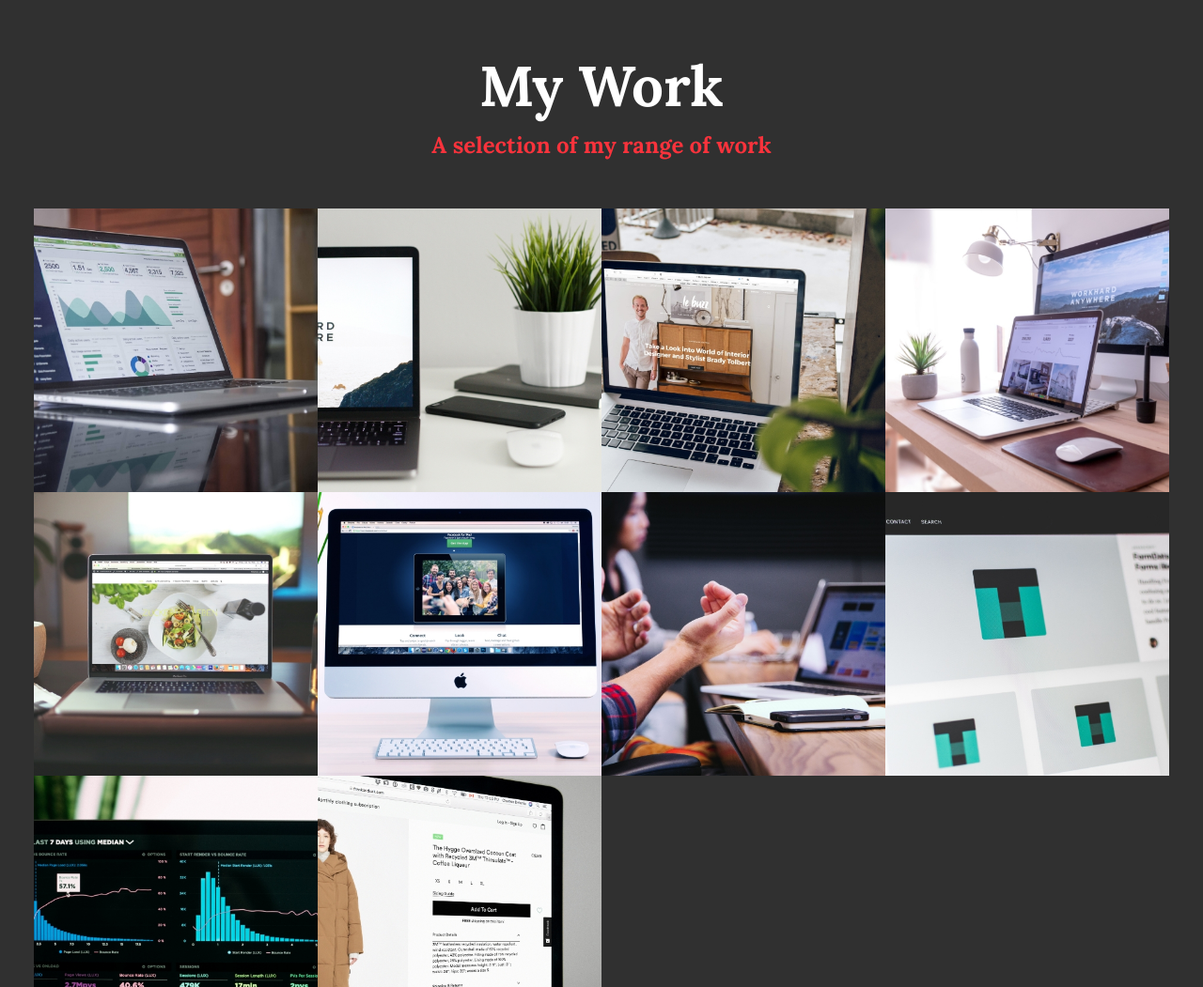
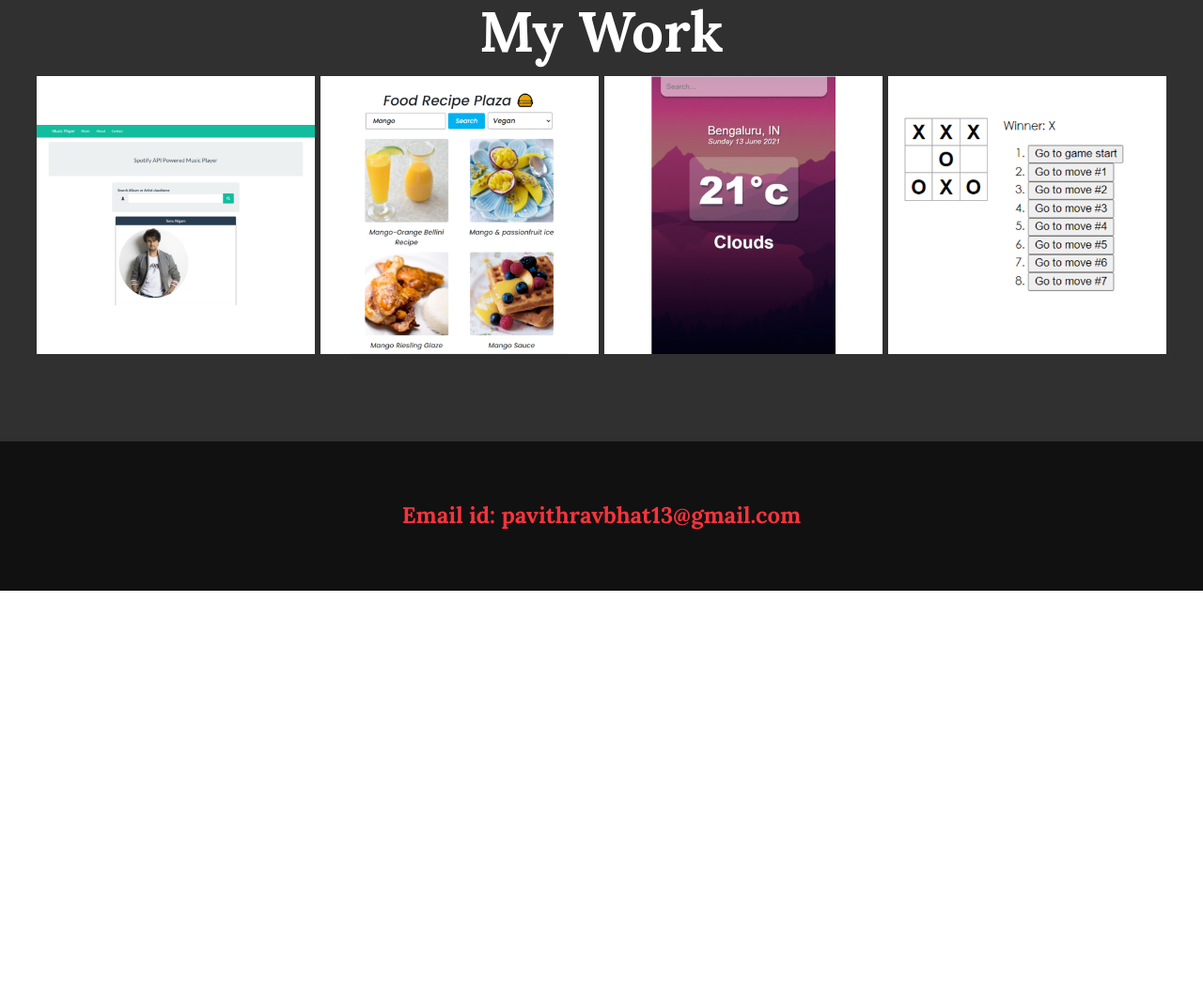
Before and after one commit to pavibhat13/Portfolio, a plain HTML site: page index.html in a window 1280 px wide. Shown: the part 1749-2800 px from the top of the page at 94% size. After the commit the page ends 2378 px from the top, so only its background shows below. Drawn offline with nearby package versions, Linux system fonts and the light colour scheme; files whose address does not match are found by name.

Commit message:
Update-Portfolio projects

```diff
--- a/css/style.css
+++ b/css/style.css
@@ -37,7 +37,7 @@
 
 /* General styles */
 
-/* endable this to add smooth scrolling */
+/* enable this to add smooth scrolling */
 /* html {
     scroll-behavior: smooth;
 } */
@@ -395,8 +395,9 @@ header {
 }
 
 .portfolio__item {
-    background: var(--clr-accent);
+    /* background: var(--clr-accent); */
     overflow: hidden;
+    margin: 1%;
 }
 
 .portfolio__img {
@@ -413,7 +414,7 @@ header {
 .portfolio__img:hover,
 .portfolio__item:focus .portfolio__img {
     transform: scale(1.2);
-    opacity: .5;
+    /* opacity: .5; */
 }
 
 
--- a/index.html
+++ b/index.html
@@ -3,7 +3,7 @@
     <head>
         <meta charset="UTF-8">
         <meta name="viewport" content="width=device-width, initial-scale=1.0">
-        <title>Portfolio</title>
+        <title>Portfolio-Pavithra Bhat</title>
         <link rel="stylesheet" href="https://cdnjs.cloudflare.com/ajax/libs/normalize/7.0.0/normalize.min.css">
         <link rel="stylesheet" href="https://cdnjs.cloudflare.com/ajax/libs/font-awesome/5.11.2/css/all.css" integrity="sha256-46qynGAkLSFpVbEBog43gvNhfrOj+BmwXdxFgVK/Kvc=" crossorigin="anonymous" />
 
@@ -49,16 +49,6 @@
                     <h3>Development</h3>
                     <p>Lorem ipsum dolor sit amet, consectetur adipiscing elit, sed do eiusmod tempor incididunt ut labore et dolore magna aliqua. Ut enim ad minim veniam, quis nostrud exercitation ullamco laboris nisi ut aliquip ex ea commodo consequat.</p>
                 </div> <!-- / service -->
-
-                <div class="service">
-                    <h3>E-Commerce</h3>
-                    <p>Lorem ipsum dolor sit amet, consectetur adipiscing elit, sed do eiusmod tempor incididunt ut labore et dolore magna aliqua. Ut enim ad minim veniam, quis nostrud exercitation ullamco laboris nisi ut aliquip ex ea commodo consequat.</p>
-                </div> <!-- / service -->
-
-                <div class="service">
-                    <h3>WordPress</h3>
-                    <p>Lorem ipsum dolor sit amet, consectetur adipiscing elit, sed do eiusmod tempor incididunt ut labore et dolore magna aliqua. Ut enim ad minim veniam, quis nostrud exercitation ullamco laboris nisi ut aliquip ex ea commodo consequat.</p>
-                </div> <!-- / service -->
             </div> <!-- / services -->
 
             <a href="#work" class="btn">My Work</a>
@@ -81,66 +71,57 @@
         <!-- My Work -->
         <section class="my-work" id="work">
             <h2 class="section__title section__title--work">My Work</h2>
-            <p class="section__subtitle section__subtitle--work">A selection of my range of work</p>
+            <!-- <p class="section__subtitle section__subtitle--work">A selection of my range of work</p> -->
 
             <div class="portfolio">
                 <!-- Portfolio item 01 -->
-                <a href="portfolio-item.html" class="portfolio__item">
-                    <img src="images/portfolio-01.jpg" alt="" class="portfolio__img">
+                <a href="https://spotify-clone-react-app.netlify.app/" class="portfolio__item" target="blank">
+                    <img src="images/spotify-clone.png" alt="" class="portfolio__img">
                 </a>
 
                 <!-- Portfolio item 02 -->
-                <a href="portfolio-item.html" class="portfolio__item">
-                    <img src="images/portfolio-02.jpg" alt="" class="portfolio__img">
+                <a href="https://food-recipe-react-app.netlify.app/" class="portfolio__item" target="blank">
+                    <img src="images/food-recipe.png" alt="" class="portfolio__img">
                 </a>
 
                 <!-- Portfolio item 03 -->
-                <a href="portfolio-item.html" class="portfolio__item">
-                    <img src="images/portfolio-03.jpg" alt="" class="portfolio__img">
+                <a href="https://weather-details-react-app.netlify.app/" class="portfolio__item" target="blank">
+                    <img src="images/weather-app.png" alt="" class="portfolio__img">
                 </a>
 
                 <!-- Portfolio item 04 -->
-                <a href="portfolio-item.html" class="portfolio__item">
-                    <img src="images/portfolio-04.jpg" alt="" class="portfolio__img">
+                <a href="https://basic-tic-tac-toe-react-app.netlify.app/" class="portfolio__item" target="blank">
+                    <img src="images/tic-tac-toe.png" alt="" class="portfolio__img">
                 </a>
 
+
                 <!-- Portfolio item 05 -->
-                <a href="portfolio-item.html" class="portfolio__item">
+                <!-- <a href="portfolio-item.html" class="portfolio__item">
                     <img src="images/portfolio-05.jpg" alt="" class="portfolio__img">
-                </a>
+                </a> -->
 
                 <!-- Portfolio item 06 -->
-                <a href="portfolio-item.html" class="portfolio__item">
+                <!-- <a href="portfolio-item.html" class="portfolio__item">
                     <img src="images/portfolio-06.jpg" alt="" class="portfolio__img">
-                </a>
+                </a> -->
 
                 <!-- Portfolio item 07 -->
-                <a href="portfolio-item.html" class="portfolio__item">
+                <!-- <a href="portfolio-item.html" class="portfolio__item">
                     <img src="images/portfolio-07.jpg" alt="" class="portfolio__img">
-                </a>
+                </a> -->
 
                 <!-- Portfolio item 08 -->
-                <a href="#" class="portfolio__item">
+                <!-- <a href="#" class="portfolio__item">
                     <img src="images/portfolio-08.jpg" alt="" class="portfolio__img">
-                </a>
-
-                <!-- Portfolio item 09 -->
-                <a href="#" class="portfolio__item">
-                    <img src="images/portfolio-09.jpg" alt="" class="portfolio__img">
-                </a>
-
-                <!-- Portfolio item 0 0-->
-                <a href="#" class="portfolio__item">
-                    <img src="images/portfolio-10.jpg" alt="" class="portfolio__img">
-                </a>
+                </a> -->
             </div>
         </section>
 
 
         <!-- Footer -->
         <footer class="footer">
-            <a href="mailto:pavithravbhat13@gmail.com" class="footer__link">pavithravbhat13@gmail.com</a>
-            <ul class="social-list">
+            <a href="mailto:pavithravbhat13@gmail.com" class="footer__link">Email id: pavithravbhat13@gmail.com</a>
+            <!-- <ul class="social-list">
                 <li class="social-list__item">
                     <a class="social-list__link" href="https://codepen.io">
                         <i class="fab fa-codepen"></i>
@@ -161,7 +142,7 @@
                         <i class="fab fa-github"></i>
                     </a>
                 </li>
-            </ul>
+            </ul> -->
         </footer>
 
 
```
Also changed, not shown: images/food-recipe-original.png (added), images/food-recipe.png (added), images/spotify-clone-original.png (added), images/spotify-clone.png (added), images/tic-tac-toe-original.png (added), images/tic-tac-toe.png (added), images/weather-app-original.png (added), images/weather-app.png (added).
